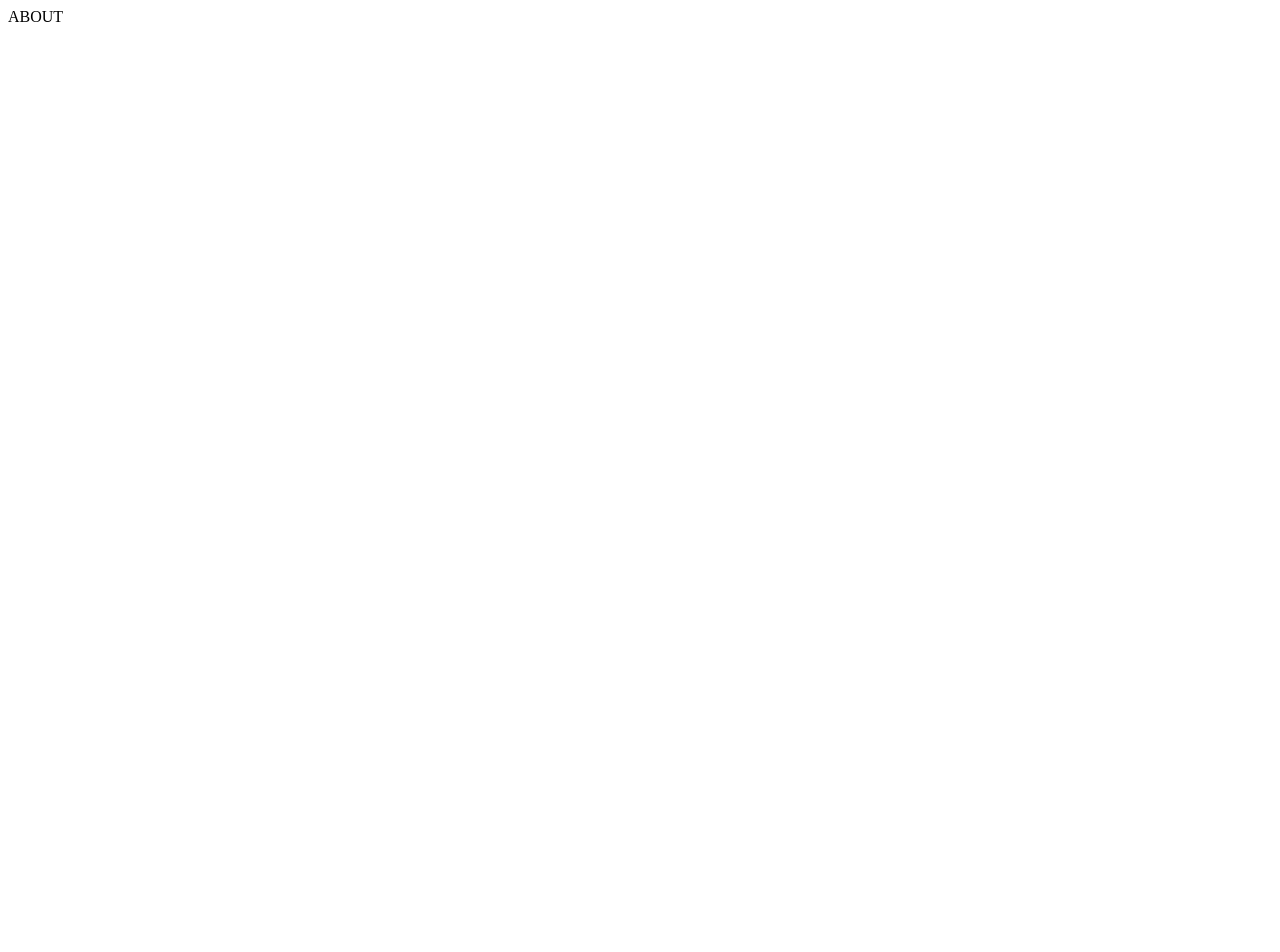
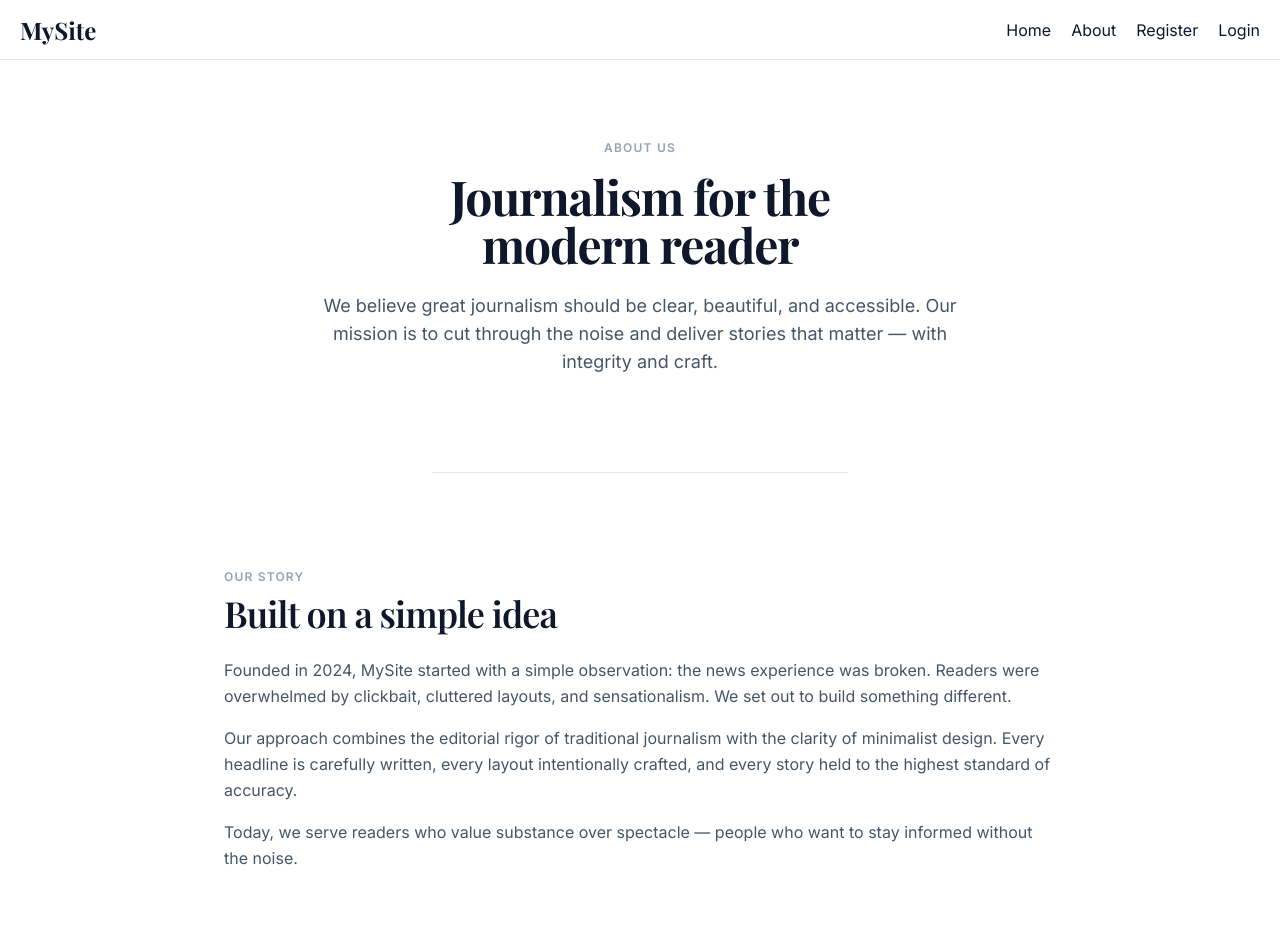
Before and after one commit to fadlystwn/news-app, a Next.js app: page /about in a window 1280 px wide. Shown: the top 952 px of the page. Before the commit the page ends 800 px from the top, so only its background shows below. Built offline with nearby package versions, Linux system fonts and the light colour scheme; no server answers; a web font is replaced by a local one.

Commit message:
update page about and install icon

```diff
--- a/package.json
+++ b/package.json
@@ -15,6 +15,7 @@
     "@prisma/client": "^5.18.0",
     "bcrypt": "^5.1.1",
     "jose": "^5.6.3",
+    "lucide-react": "^0.460.0",
     "next": "14.2.28",
     "prisma": "^5.18.0",
     "react": "^18",
--- /dev/null
+++ b/src/app/about/page.tsx
@@ -0,0 +1,197 @@
+'use client';
+
+import Navigation from '@/components/Navigation';
+import { Shield, Sparkles, Users, Megaphone } from 'lucide-react';
+
+const values = [
+  {
+    title: 'Truth First',
+    description:
+      'We are committed to factual, unbiased reporting. Every story is rigorously verified before publication.',
+    icon: Shield,
+  },
+  {
+    title: 'Clarity Over Noise',
+    description:
+      'In an age of information overload, we distill complex stories into clear, digestible journalism.',
+    icon: Sparkles,
+  },
+  {
+    title: 'Reader-Centered',
+    description:
+      'Our readers are our priority. We design every experience around your need for trustworthy news.',
+    icon: Users,
+  },
+  {
+    title: 'Independent Voice',
+    description:
+      'We maintain editorial independence, free from political or corporate influence.',
+    icon: Megaphone,
+  },
+];
+
+const team = [
+  {
+    name: 'Sarah Mitchell',
+    role: 'Editor-in-Chief',
+    bio: 'Award-winning journalist with 15 years of experience in investigative reporting.',
+  },
+  {
+    name: 'David Chen',
+    role: 'Head of Technology',
+    bio: 'Former engineering lead passionate about building tools for modern journalism.',
+  },
+  {
+    name: 'Amara Osei',
+    role: 'Senior Correspondent',
+    bio: 'Specializes in international affairs and has reported from over 30 countries.',
+  },
+];
+
+export default function About() {
+  return (
+    <div className="min-h-screen bg-background text-primary">
+      <Navigation />
+
+      <main className="max-w-4xl mx-auto px-4 sm:px-6 lg:px-8 py-12 md:py-20">
+        {/* Hero */}
+        <section className="text-center mb-16 md:mb-24 animate-fade-in">
+          <p className="text-xs uppercase tracking-widest font-semibold text-muted mb-4">
+            About Us
+          </p>
+          <h1 className="text-4xl md:text-5xl font-bold tracking-tight mb-6 font-serif">
+            Journalism for the
+            <br />
+            modern reader
+          </h1>
+          <p className="text-base md:text-lg leading-relaxed text-secondary max-w-2xl mx-auto">
+            We believe great journalism should be clear, beautiful, and accessible.
+            Our mission is to cut through the noise and deliver stories that matter —
+            with integrity and craft.
+          </p>
+        </section>
+
+        {/* Divider */}
+        <hr className="border-t border-border w-1/2 mx-auto mb-16 md:mb-24" />
+
+        {/* Our Story */}
+        <section className="mb-16 md:mb-24">
+          <p className="text-xs uppercase tracking-widest font-semibold text-muted mb-2">
+            Our Story
+          </p>
+          <h2 className="text-3xl md:text-4xl font-semibold tracking-tight mb-6 font-serif">
+            Built on a simple idea
+          </h2>
+          <div className="space-y-4 text-secondary leading-relaxed">
+            <p>
+              Founded in 2024, MySite started with a simple observation: the news
+              experience was broken. Readers were overwhelmed by clickbait, cluttered
+              layouts, and sensationalism. We set out to build something different.
+            </p>
+            <p>
+              Our approach combines the editorial rigor of traditional journalism
+              with the clarity of minimalist design. Every headline is carefully
+              written, every layout intentionally crafted, and every story held to
+              the highest standard of accuracy.
+            </p>
+            <p>
+              Today, we serve readers who value substance over spectacle — people
+              who want to stay informed without the noise.
+            </p>
+          </div>
+        </section>
+
+        {/* Values */}
+        <section className="mb-16 md:mb-24">
+          <p className="text-xs uppercase tracking-widest font-semibold text-muted mb-2">
+            What We Stand For
+          </p>
+          <h2 className="text-3xl md:text-4xl font-semibold tracking-tight mb-8 font-serif">
+            Our values
+          </h2>
+          <div className="grid grid-cols-1 sm:grid-cols-2 gap-6">
+            {values.map((value) => (
+              <div
+                key={value.title}
+                className="bg-surface border border-border rounded-xl p-6 hover:shadow-md transition-shadow duration-200"
+              >
+                <value.icon className="w-8 h-8 mb-3 text-primary" strokeWidth={1.5} />
+                <h3 className="text-lg font-semibold mb-2 font-serif">
+                  {value.title}
+                </h3>
+                <p className="text-sm text-muted leading-relaxed">
+                  {value.description}
+                </p>
+              </div>
+            ))}
+          </div>
+        </section>
+
+        {/* Team */}
+        <section className="mb-16 md:mb-24">
+          <p className="text-xs uppercase tracking-widest font-semibold text-muted mb-2">
+            The People Behind the Stories
+          </p>
+          <h2 className="text-3xl md:text-4xl font-semibold tracking-tight mb-8 font-serif">
+            Our team
+          </h2>
+          <div className="grid grid-cols-1 md:grid-cols-3 gap-6">
+            {team.map((member) => (
+              <div
+                key={member.name}
+                className="bg-surface border border-border rounded-xl p-6 text-center"
+              >
+                <div className="w-16 h-16 rounded-full bg-border-strong mx-auto mb-4 flex items-center justify-center text-xl font-bold text-muted">
+                  {member.name.charAt(0)}
+                </div>
+                <h3 className="text-base font-semibold font-serif">
+                  {member.name}
+                </h3>
+                <p className="text-xs uppercase tracking-wider text-muted mt-1 mb-3">
+                  {member.role}
+                </p>
+                <p className="text-sm text-secondary leading-relaxed">
+                  {member.bio}
+                </p>
+              </div>
+            ))}
+          </div>
+        </section>
+
+        {/* Newsletter CTA */}
+        <section className="bg-surface rounded-2xl border border-border p-8 md:p-12 text-center">
+          <p className="text-xs uppercase tracking-widest font-semibold text-muted mb-3">
+            Stay Informed
+          </p>
+          <h2 className="text-2xl md:text-3xl font-semibold tracking-tight mb-4 font-serif">
+            Subscribe to our newsletter
+          </h2>
+          <p className="text-sm text-muted mb-6 max-w-md mx-auto leading-relaxed">
+            Get the week&apos;s best stories straight to your inbox. No spam, just
+            quality journalism.
+          </p>
+          <form
+            className="flex flex-col sm:flex-row gap-3 max-w-md mx-auto"
+            onSubmit={(e) => e.preventDefault()}
+          >
+            <input
+              type="email"
+              placeholder="Enter your email"
+              className="flex-1 px-4 py-3 bg-background border border-border rounded-lg text-sm focus:outline-none focus:ring-2 focus:ring-black dark:focus:ring-white"
+            />
+            <button className="px-6 py-3 bg-black text-white dark:bg-white dark:text-black text-sm font-medium rounded-lg hover:opacity-90 transition-opacity">
+              Subscribe
+            </button>
+          </form>
+        </section>
+      </main>
+
+      {/* Footer */}
+      <footer className="border-t border-border mt-12 py-8">
+        <p className="text-center text-xs text-muted">
+          © 2026 MySite. All rights reserved.
+        </p>
+      </footer>
+    </div>
+  );
+}
--- a/src/pages/about.tsx
+++ /dev/null
@@ -1,5 +0,0 @@
-import React from 'react'
-
-export default function about() {
-    return <div>ABOUT</div>
-}
```
Also changed, not shown: 2 other files (tests, documents, lock files or other folders).
